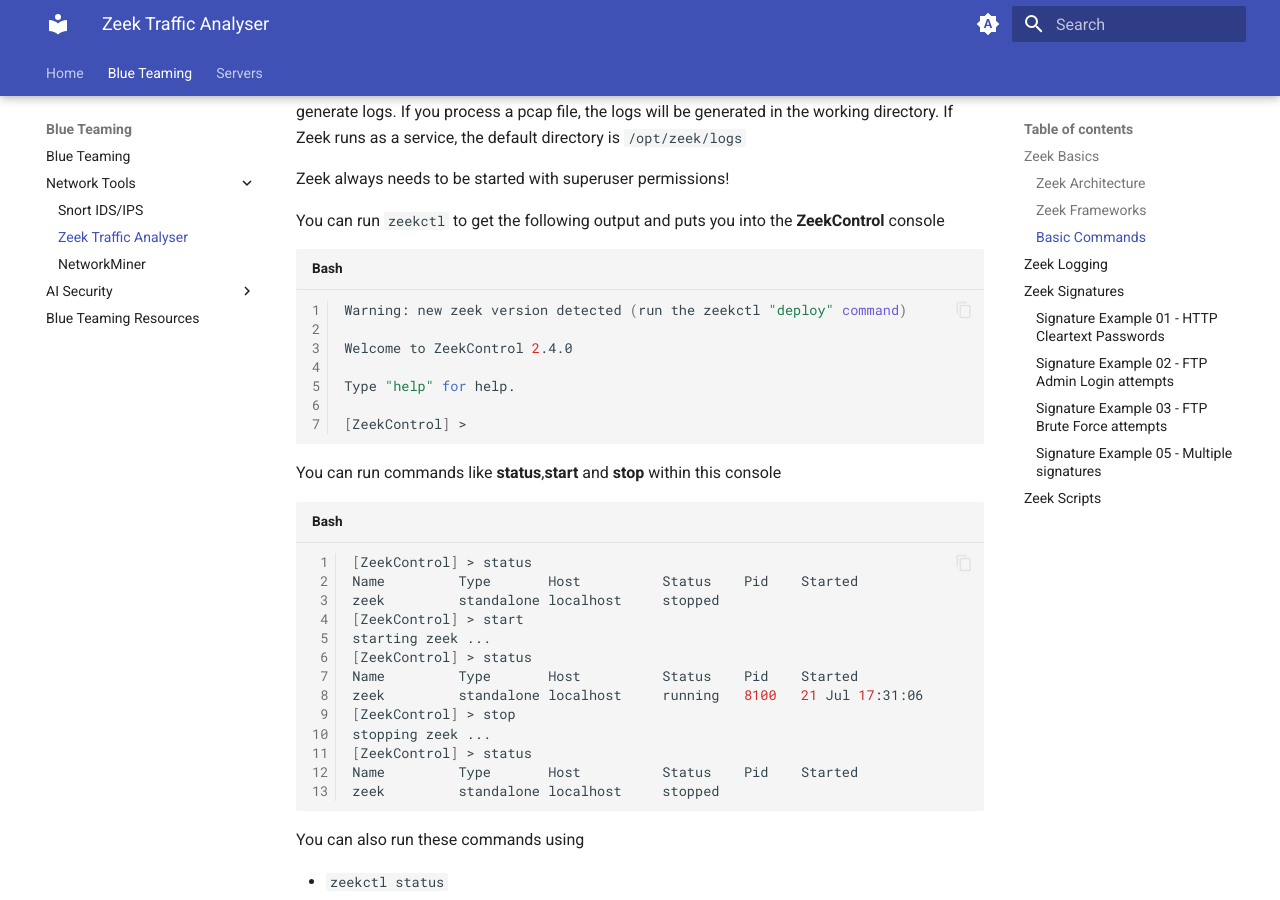
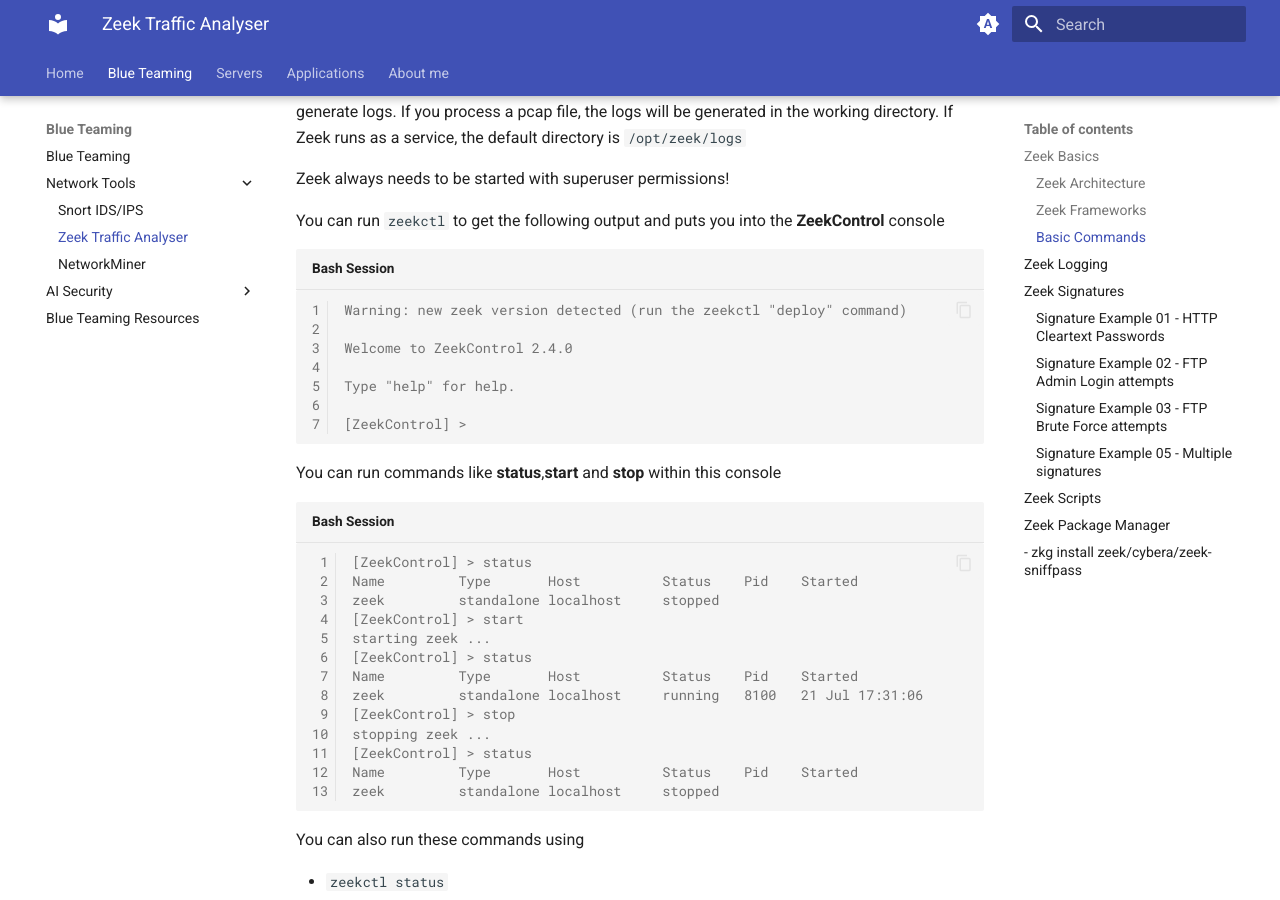
Before and after one commit to PhilT95/athenlyx, an MkDocs documentation site: the page built from docs/blue/tools-network/zeek.md, in a window 1280 px wide and 900 px high, scrolled down 1392 px. Built offline with MkDocs 1.6.1 and Material for MkDocs 9.7.7, drawn with Linux system fonts in a browser that asks for light colours; some of the changed text lies outside the part shown.

Commit message:
finished with zeek

````diff
--- a/docs/blue/tools-network/zeek.md
+++ b/docs/blue/tools-network/zeek.md
@@ -37,7 +37,7 @@ Zeek always needs to be started with superuser permissions!
 
 You can run `zeekctl` to get the following output and puts you into the **ZeekControl** console
 
-```bash
+```console
 Warning: new zeek version detected (run the zeekctl "deploy" command)
 
 Welcome to ZeekControl 2.4.0
@@ -49,7 +49,7 @@ Type "help" for help.
 
 You can run commands like **status**,**start** and **stop** within this console
 
-```bash
+```console
 [ZeekControl] > status
 Name         Type       Host          Status    Pid    Started
 zeek         standalone localhost     stopped
@@ -131,7 +131,7 @@ udp	192.168.121.2	64199	192.168.121.254	65535
 ```
 
 You can add and remove fields as you like or need. Bases on the output you can use another pipe to sort and further filter your data by using
-```bash
+```console
 root@machine$ cat conn.log | zeek-cut proto duration | sort
 ```
 
@@ -147,7 +147,7 @@ Zeek signatures consist of three logical paths:
   - *Additional action*: Trigger a zeek script
 
 You can run zeek with a signature file this way:
-```bash
+```console
 root@machine$ zeek -C -r sample.pcap -s sample.sig
 ```
 
@@ -296,4 +296,22 @@ root@machine$ zeek -C -r sample.pcap local (1)
 ```
 {. annotate }
 
-1. You can load specific local rules by using the full path `/opt/zeek/share/zeek/policy/protocols/ftp/detect-bruteforcing.zeek`
+1. :You can load specific local rules by using the full path `/opt/zeek/share/zeek/policy/protocols/ftp/detect-bruteforcing.zeek`
+
+
+## Zeek Package Manager
+The Zeek Package Manager provides an easy way to intall third-party scripts and plugins to extend the functionality of Zeek. The package manager is bundled with zeek and available with the `zkg` command.
+
+|Command|Description|
+|:------|:----------|
+|`zkg install package_path`| Installs a package.|
+|`zkg install git_url`| Installs a package directly from a git url like https://github.com/corelight/ztest .|
+|`zkg list`| List all installed packages.|
+|`zkg refresh`|Check version updates for installed packages.|
+|`zkg upgrade`|Update installed packages.|
+|`zkg remove`|Removes installed packages.|
+
+A few example packages are:
+
+- `zkg install zeek/cybera/zeek-sniffpass`
+-
--- a/docs/index.md
+++ b/docs/home.md
@@ -5,6 +5,7 @@ This is a collection of documentations, guides and How-To's for Infrastructure M
 The documentation is divided into:
 
 - [Blue Teaming](blue/blueteaming.md)
+- **Applications**
 - **Servers**
 - **AI**
 
--- a/mkdocs.yml
+++ b/mkdocs.yml
@@ -1,7 +1,7 @@
 site_name: Ohana-Cloud.com Docs
 site_url: https://docs.ohana-cloud.com
 nav:
-  - Home: index.md
+  - Home: home.md
   - Blue Teaming:
     - blue/blueteaming.md
     - Network Tools:
@@ -15,10 +15,11 @@ nav:
     - Linux:
       - AlmaLinux Setup Guide: servers/linux/almalinux_setup.md
       - Basic Commands: servers/linux/commands.md
-    - Applications:
-      - MkDocs: servers/applications/mkdocs_setup.md
     - Firewalld Basics: servers/firewalld.md
     - SELinux Basics: servers/SELinux.md
+  - Applications:
+    - MkDocs: servers/applications/mkdocs_setup.md
+  - About me: about.md
 
 
 theme:
````
Also changed, not shown: docs/about.md (added, +7 -0 lines), docs/applications/mkdocs_setup.md (renamed from docs/servers/applications/mkdocs_setup.md).
